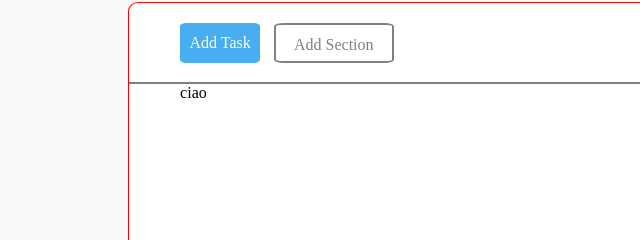
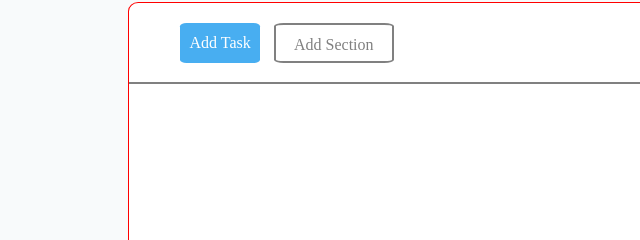
Before and after one commit to ClaraNocilla12/html-css-toboolist, a plain HTML site: page index.html in a window 1280 px wide. Shown: the part 106-346 px from the top of the page, 0-640 px from the left. Drawn offline with Linux system fonts and the light colour scheme.

Commit message:
button box done

```diff
--- a/index.html
+++ b/index.html
@@ -22,7 +22,7 @@
                 <div class="button2 align">Add Section</div>
             </div>
 
-            <div class="padding todo-list">ciao</div>
+            <div class="padding todo-list"></div>
 
         </div>
 
```
Also changed, not shown: asset/css/style.css (line endings or trailing spaces).
